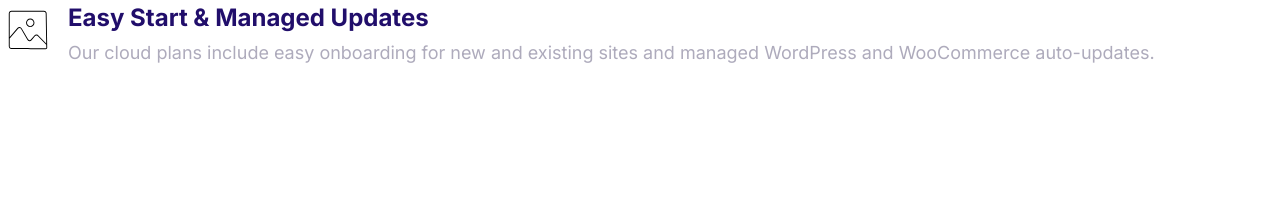
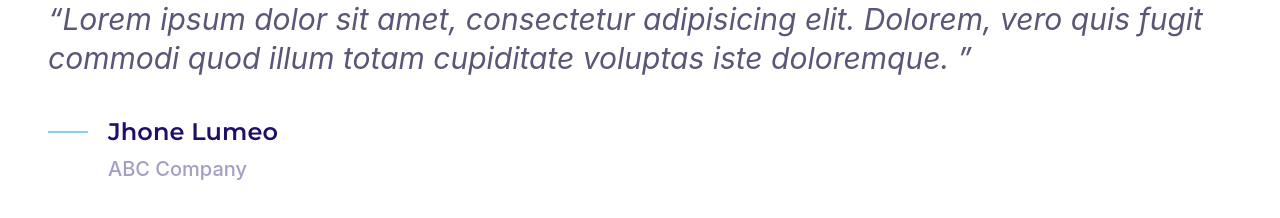
Before and after one commit to abiabisheak/Moshify, a plain HTML site: page source.html in a window 1280 px wide. Drawn offline with Linux system fonts and the light colour scheme.

Commit message:
define quote component

```diff
--- a/css/styles.css
+++ b/css/styles.css
@@ -4,9 +4,9 @@
     --color-accent: #ff3400;
     --color-headings: #210e6b;
     --color-body: #aeabbc;
+    --color-body-darker: #5c5577;
     --border-color: #ccc;
     --border-radius: 30px;
-
 }
 
 *, ::after, ::before{
@@ -392,3 +392,62 @@ a{
 .media__image{
     margin-top: 1rem;
 }
+
+/* Quote */
+.quote{
+    font-size: 3rem;
+    font-style: italic;
+    color: var(--color-body-darker);
+    line-height: 1.3;
+}
+
+.quote__text::before{
+    content: open-quote;
+}
+
+.quote__text::after{
+    content: close-quote;
+}
+
+.quote__author{
+    font-family: Montserrat, system-ui, -apple-system, BlinkMacSystemFont, 'Segoe UI', Roboto,
+    Oxygen, Ubuntu, Cantarell, 'Open Sans', 'Helvetica Neue', sans-serif;;
+    font-size: 3rem;
+    font-weight: 500;
+    font-style: normal;
+    line-height: 2;
+    letter-spacing: 0.1px;
+    margin-bottom: 0;
+}
+
+.quote .quote__organisation{
+    font-size: 2rem;
+    font-weight: 500;
+    font-style: normal;
+    color: var(--color-headings);
+    opacity: 0.40;
+}
+
+.quote__line{
+    position: relative;
+    bottom: 3px;
+}
+
+@media screen and (min-width: 1024px) {
+    quote{
+        font-size: 2rem;
+    }
+
+    .quote__author{
+        font-size: 2.4rem;
+    }
+
+    .quote__organisation{
+        font-size: 1.6rem;
+    }
+
+    .quote__line{
+        position: relative;
+        bottom: 6px;
+    }
+}
--- a/source.html
+++ b/source.html
@@ -1,25 +1,28 @@
-<html lang="en">
+<html>
 <head>
-    <meta charset="UTF-8">
-    <meta http-equiv="X-UA-Compatible" content="IE=edge">
-    <meta name="viewport" content="width=device-width, initial-scale=1.0">
     <link rel="stylesheet" href="/css/styles.css">
     <link rel="preconnect" href="https://fonts.googleapis.com">
     <link rel="preconnect" href="https://fonts.gstatic.com" crossorigin>
-    <link href="https://fonts.googleapis.com/css2?family=Inter:wght@400;600;700&display=swap" rel="stylesheet">
+    <link href="https://fonts.googleapis.com/css2?family=Montserrat:ital,wght@0,600;0,700;1,600;1,700&display=swap" rel="stylesheet">
     <title>Document</title>
-    </head>
+</head>
     <body>
+        <blockquote class="quote">
+          <p class="quote__text">Lorem ipsum dolor sit amet, consectetur adipisicing elit. Dolorem, vero quis fugit commodi quod illum totam cupiditate voluptas iste doloremque.
+          </p>
+        <footer>
         <div class="media">
           <div class="media__image">
-            <svg class="icon icon__primary">
-              <use xlink:href="../images/sprite.svg#snap"></use>
+            <svg class="icon icon__primary quote__line">
+              <use xlink:href="../images/sprite.svg#line"></use>
             </svg>
           </div>
           <div class="media__body">
-            <h3 class="media__title">Easy Start & Managed Updates</h3>
-            <p>Our cloud plans include easy onboarding for new and existing sites and managed WordPress and WooCommerce auto-updates. </p>
+            <h3 class="media__title quote__author">Jhone Lumeo</h3>
+            <p class="quote__organisation">ABC Company</p>
           </div>
         </div>
-</body>
+        </footer>
+      </blockquote>
+    </body>
 </html>
```
Also changed, not shown: components/quotes.html (added, +17 -0 lines).
